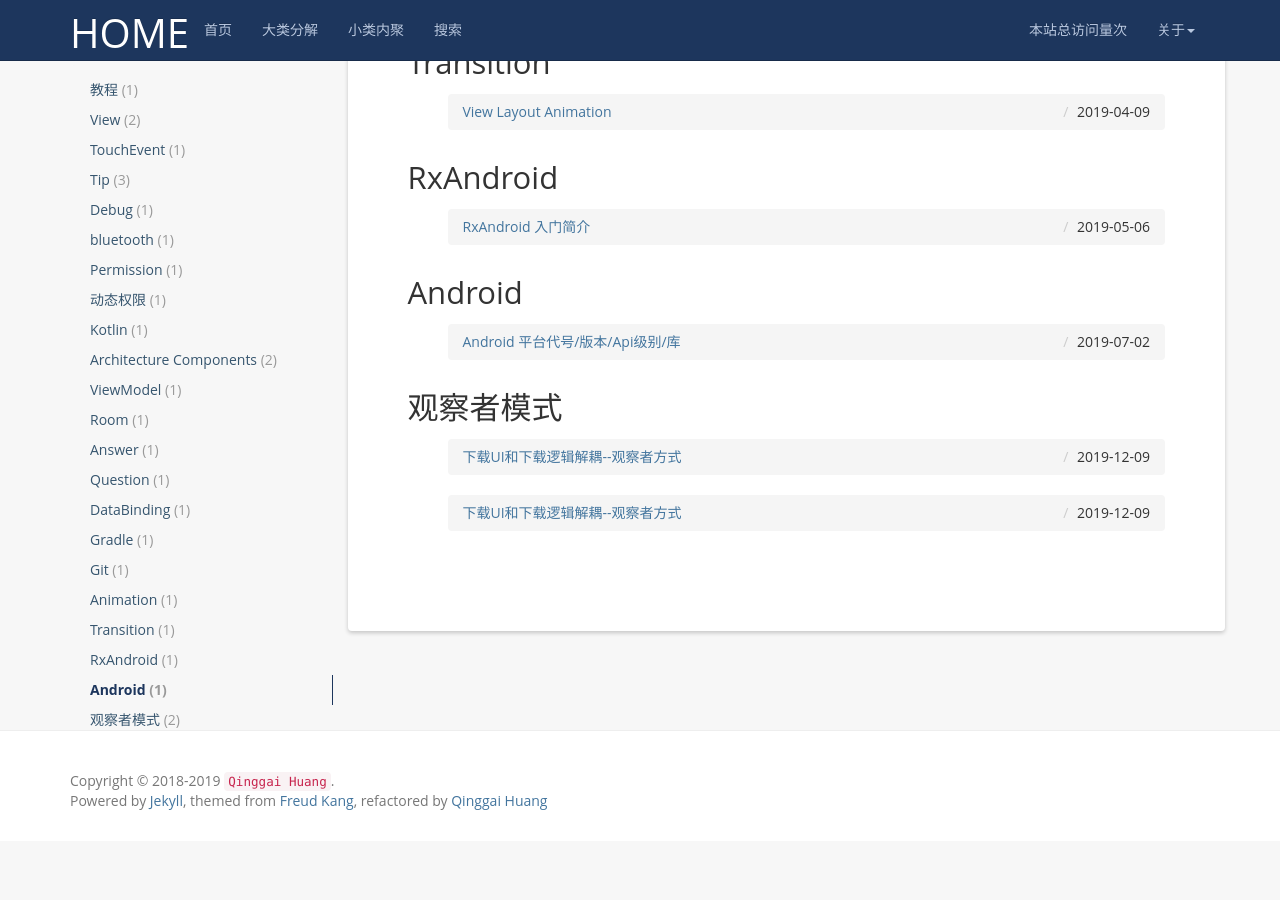
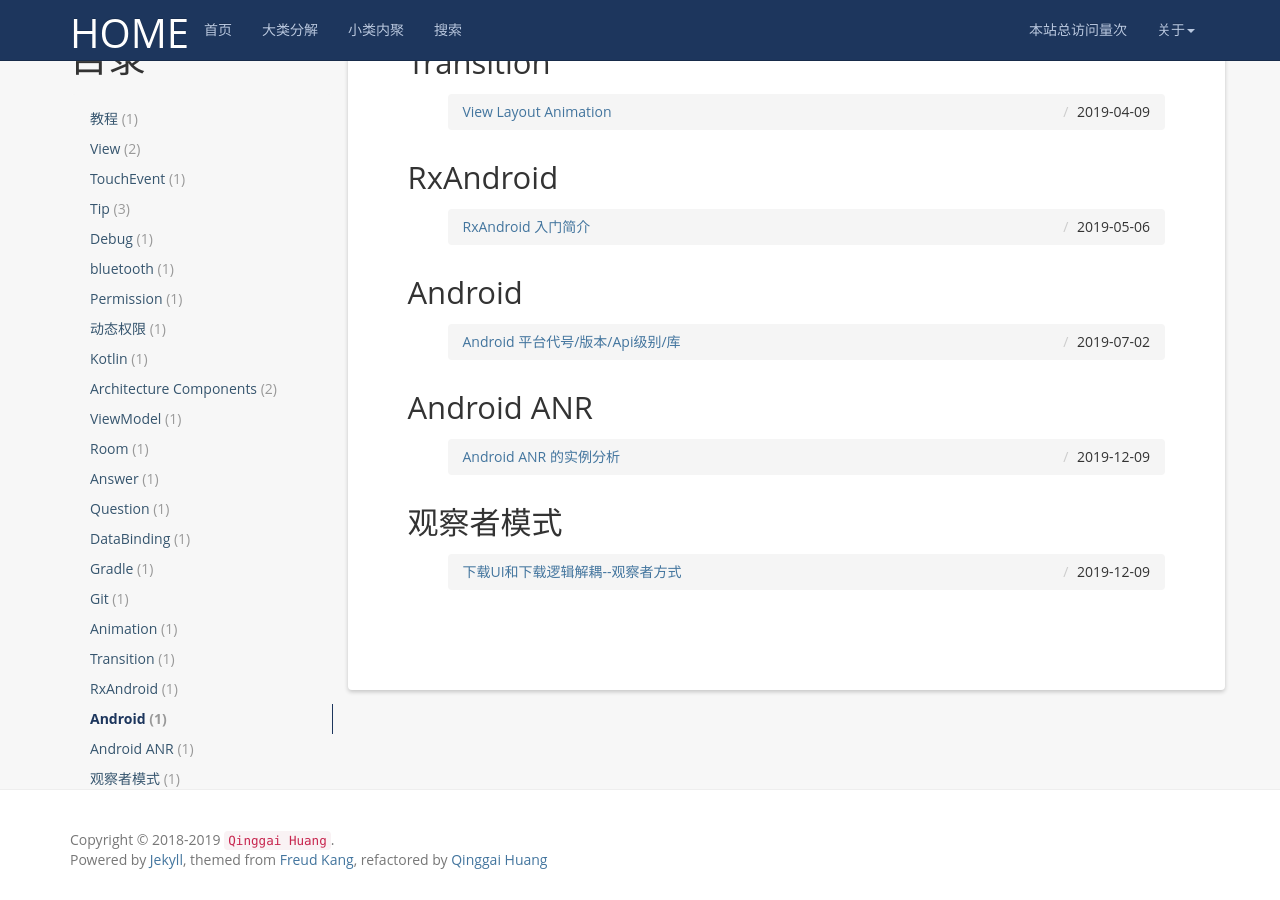
Before and after one commit to hqglichao/hqglichao.github.io, a Jekyll site: the page built from tag/index.html, in a window 1280 px wide and 900 px high, scrolled down 2394 px. Built offline with Jekyll 4.4.1, drawn with Linux system fonts in a browser that asks for light colours; nearby versions of some CDN libraries; comment, search, counter and statistics services are not loaded; before the commit the page ends 3235 px from its top, so only the background shows below that; some of the changed lines change nothing that is shown.

Commit message:
modify post
Signed-off-by: keanuhuang <keanuhuang@tencent.com>

````diff
--- a/_posts/2019-12-31-android-anr-lock.md
+++ b/_posts/2019-12-31-android-anr-lock.md
@@ -1,130 +1,22 @@
 ---
 layout: post
-title: 下载UI和下载逻辑解耦--观察者方式
+title: Android ANR 的实例分析
 date: 2019-12-9 21:12:00 +0800
 categories: 技术文章
-tag: [观察者模式]
+tag: [Android ANR]
 ---
 
 * content
 {:toc}
 
-# 下载UI和下载逻辑解耦
-移动端编程中经常会用到ViewPager，容纳很多数据每个页面可能又是一个RecyclerView。如果RecyclerView的每个item想要有一个下载进度条，并且这个进度条要有记忆逻辑，就是item回收或者复用之后回来，状态能根据下载的进度实时更新显示，这个问题就有点烦了。
-这篇文章讲的解决方案是把每个item当成一个observer，然后自由的监听。
-ViewPager+RecyclerView的数据流组装形式比较常见。如下所示:
-<img src="https://github.com/hqglichao/hqglichao.github.io/raw/master/styles/gif/progress_observer.gif"/>
-上面动图中：
-
-1. 先是点击多个item下载，出现了进度条
-2. 切到第一个tab，当前tab其实view被回收了
-3. 再切回来的时候，重新创建，进度条根据下载列表，重新观察获取数据。
-
-ViewPager的特点是内存里面最多只加载三个page，当前页面+左边页面+右边页面，其他页面没有在内存里面，滑动过程中就销毁了，销毁后重新建立的时候为了能重新获得当前page（RecyclerView）里面的某个item的下载进度，需要在这个item添加到视图上的时候，重新监听下载列表。
-
-### 数据结构定义
-```bash
-    private final Map<String, IDownloadListener> downloadingMap = new HashMap<>();
-    private final Map<String, List<IProgressObserver>> observerMap = new HashMap<>();
-
-    public interface IDownloadListener {
-        void onDownloadFinish(Info info, boolean isSuccess);
-        void onProgressUpdate(Info info, int progress);
-    }
-
-    public interface IProgressObserver {
-        // 返回类型可以自定义
-        void onDownloadFinish(boolean isSuccess);
-        void onProgressUpdate(int progress);
-    }
-```
-主要有两个Map
-1. downloadingMap `key`是item的id，可以是后台配的唯一的标示，`value`是下载的Listener，这个listener会常驻，直到下载完成移除
-2. observerMap `key`是item的id，同上，`value`是这个id对应的监听者，因为有可能不同的page会有相同的id存在，所以这里一个下载任务要对应多个监听
-
-### 启动下载
-启动下载，每个item会对应一个listener，这个只有在下载好的时候才会移除，每个listener收到数据更新时，会去遍历现有的当前listener的`List<IProgressObserver> observerList`，如果不存在observer也不影响
-```bash
-    public void startDownload(String itemId, final String downloadUrl) {
-        if (isListenerExits(itemId)) {
-            //已经在下载列表，直接返回
-            return;
-        }
-        DownloadProcessListener listener = new DownloadProcessListener();
-        downloadingMap.put(itemid, listener);
-        ThreadManager.excute(new Runnable() {
-            @Override
-            public void run() {
-                RealDownloadManager.getInstance().download(downloadUrl, listener);
-            }
-        }, ThreadType.NETWORK, null, true);
-    }
-    public synchronized void notifyDownloadProgress(String id, int progress) {
-        downloadingMap.remove(widgetId); //下载完成，移除相关listener
-        List<IProgressObserver> observerList = observerMap.get(id);
-        if (observerList == null) {
-            observerMap.remove(id);
-            return;
-        }
-        for (IProgressObserver observer : observerList) {
-            observer.onProgressUpdate(id, progress);
-        }
-    }
-
-    public synchronized void notifyDownloadFinish(final String itemId, boolean isSuccess) {
-        List<IProgressObserver> observerList = observerMap.get(itemId);
-        if (observerList == null) {
-            observerMap.remove(itemId);
-            return;
-        }
-
-        for (IProgressObserver observer : observerList) {
-            observer.onDownloadFinish(itemId, isSuccess);
-        }
-        observerMap.remove(itemId);
-    }
-
-    private static class DownloadProcessListener implements AEMaterialDownloader.MaterialDownloadListener {
-        @Override
-        public void onDownloadFinish(Info info, boolean isSuccess) {
-            notifyDownloadFinish(info.id, isSuccess);
-        }
-
-        @Override
-        public void onProgressUpdate(Info info, int progress) {
-            notifyDownloadProgress(info.id, progress);
-        }
-    }
-```
-
-### Item获取下载状态
-下载状态通过`downloadingMap`里面的listener实时更新，并且会通过`notifyDownloadProgress`和`notifyDownloadFinish`回传给observer，RecyclerView的每个item可以继承IProgressObserver，
-在Adapter的onViewAttachedToWindow中通过`addProgressObserver`添加订阅，注意在`onViewDetachedFromWindow`中通过removeProgressObserver移除。
-此外页面销毁与`ViewPager`的`destroyItem`中也要注意移除对应的observer
-```bash
-    public synchronized void addProgressObserver(String id, IProgressObserver observer) {
-        if (observer != null) {
-            List<IProgressObserver> list = observerMap.get(id);
-            if (list == null) {
-                list = new ArrayList<IProgressObserver>();
-            }
-            list.add(observer);
-            observerMap.put(id, list);
-        }
-    }
-
-    public synchronized void removeProgressObserver(String id, IProgressObserver observer) {
-        List<IProgressObserver> list = observerMap.get(id);
-        if (list != null && list.size() > 1) {
-            for (Iterator<IProgressObserver> iterator = list.iterator(); iterator.hasNext();) {
-                IProgressObserver iProgressObserver = iterator.next();
-                if (iProgressObserver == observer) {
-                    iterator.remove();
-                }
-            }
-        }
-        if (list == null || list.size() < 1) {
-            observerMap.remove(id);
-        }
-    }
-```
+# trace文件获取
+标准做法是`adb pull /data/anr/traces.txt`。
+如果碰到没有权限的情况，用`adb bugreport`生成，然后adb pull生成目录下的文件出来，解压会得到一个`bugreport-***.txt`的文件，这个文件里面就有trace信息，文件里面搜`VM TRACES AT LAST ANR`定位最后一次anr的trace信息。
+# 主线程忙等
+看第一个`ANR`的trace，如下图
+![ANR的trace](https://raw.githubusercontent.com/hqglichao/hqglichao.github.io/master/styles/images/android-anr.png)
+上图可以看出UI线程`lock 0x0799e5b8`然后又在`wait 0x0799e5b8`，是一个Object调用wait后等待notfiy。`ANR`发生的时候，UI线程正在等这个notify，但是没有等到，这个时候在运行的是`at com.a.b.c.d(c.java:746)`，可以得出结论是这个里面执行了一个耗时操作。
+# 死锁
+下面看一个死锁的trace
+![ANR的trace2](https://raw.githubusercontent.com/hqglichao/hqglichao.github.io/master/styles/images/android-anr2.png)
+上图可以比较容易看出线程`Thread-0`锁住了`<0x00000007d56540a0>`在等`<0x00000007d5656180>`。而`Thread-1`锁住了`<0x00000007d5656180>`在等`<0x00000007d56540a0>`，所以这两个线程就造成了死锁。
````
